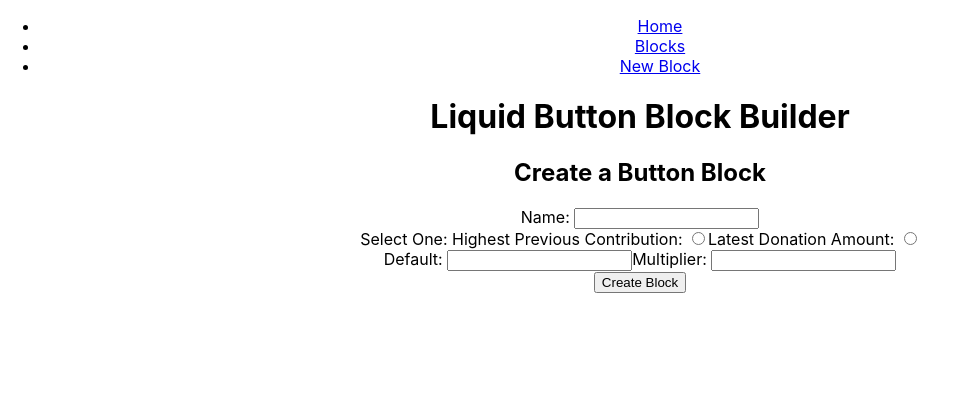
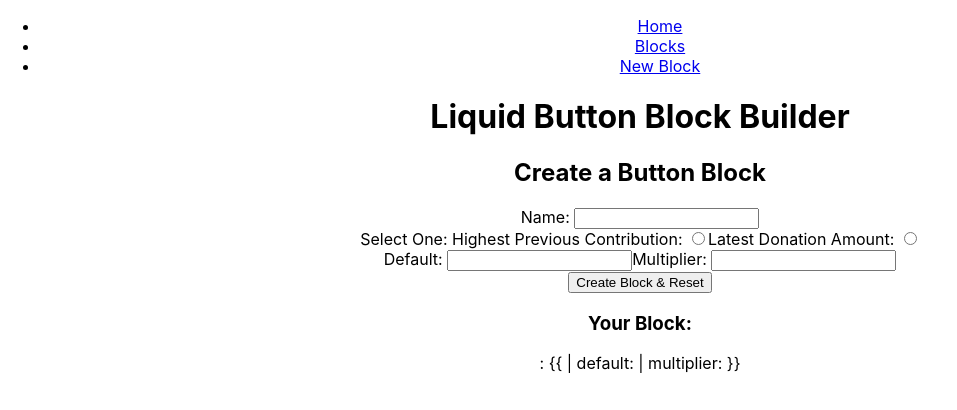
Before and after one commit to amy-chinlai/phase5-project-liquid-button-block, a React (Create React App) app in the folder frontend/: page /blocks/new in a window 1280 px wide. Shown: the top 410 px of the page, without its empty margins (0-957 px from the left). Built offline with nearby package versions, Linux system fonts and the light colour scheme; the HTML template or start-up script is replaced by a standard one.

Commit message:
live rendering of block

```diff
--- a/frontend/src/components/BlockForm.js
+++ b/frontend/src/components/BlockForm.js
@@ -1,6 +1,7 @@
 import React, { Component } from "react";
 import { createBlock } from "../redux/actions/blockActions"
 import {connect} from "react-redux"
+import Block from "./Block"
 
 class BlockForm extends Component {
 
@@ -33,6 +34,7 @@ class BlockForm extends Component {
     }
 
 
+
     render() {
         return(
         <div>
@@ -49,8 +51,10 @@ class BlockForm extends Component {
 
                 <br>
                 </br>
-                <input type="submit" value="Create Block" />
+                <input type="submit" value="Create Block & Reset" />
             </form>
+            <h3>Your Block:</h3>
+            <Block block={this.state} />
         </div>
         )
     }
```
